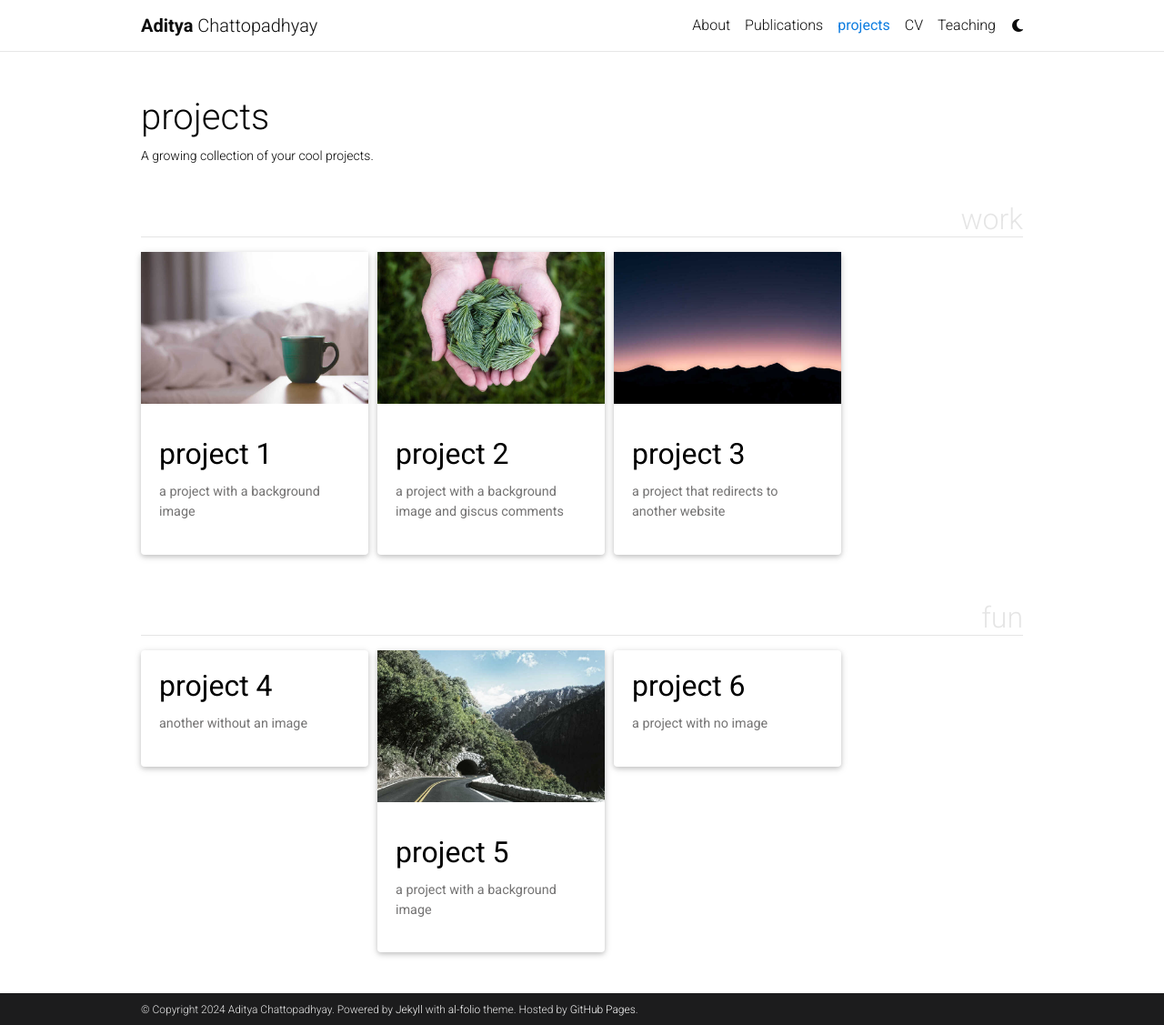
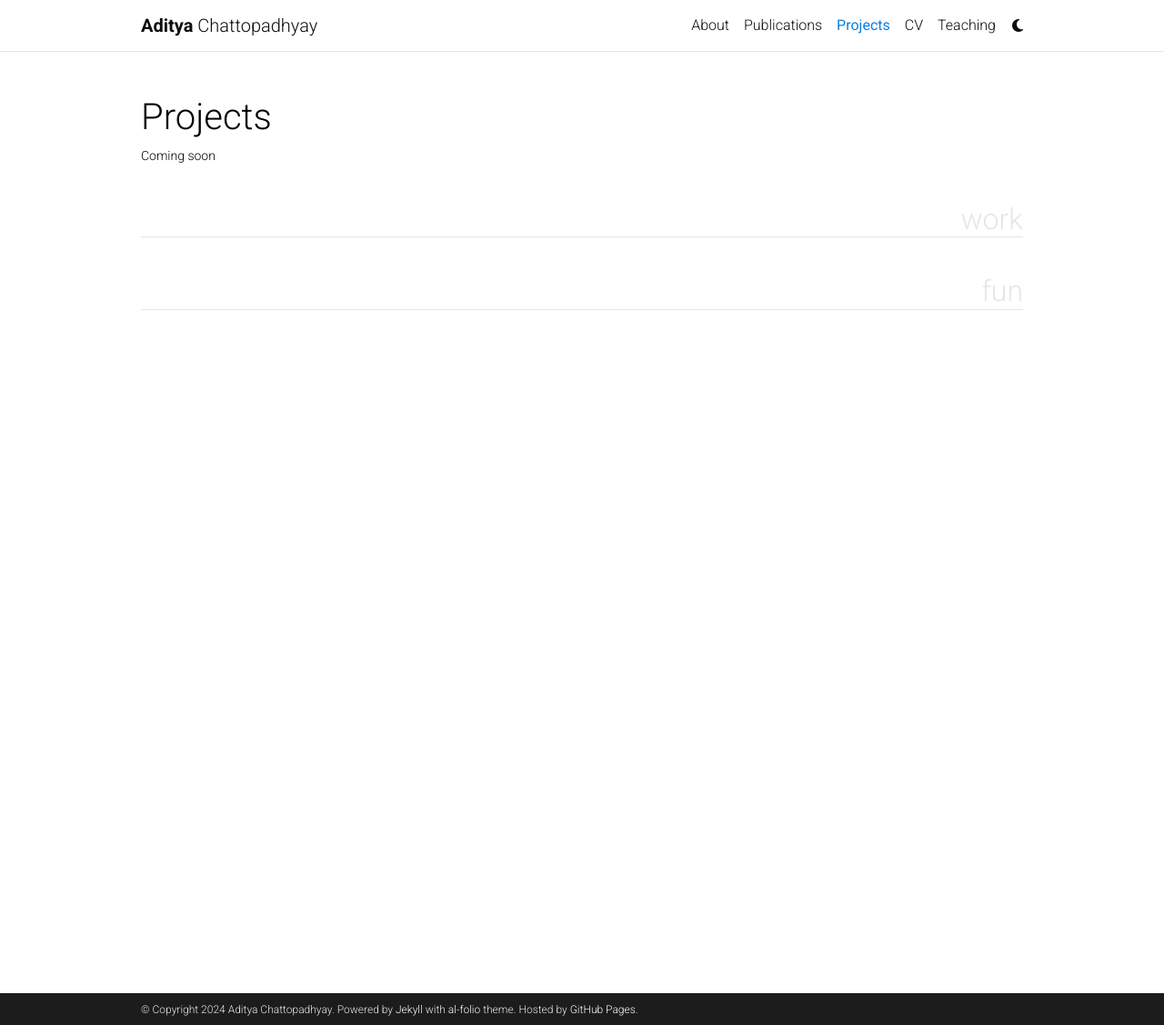
Before and after one commit to achatto1/achatto1.github.io, a Jekyll site: the page built from _pages/projects.md, in a window 1280 px wide and 1127 px high. Shown: the whole window at 91% size. Built offline with Jekyll 4.4.1, drawn with Linux system fonts in a browser that asks for light colours; full-size pictures stand in for the smaller copies a plugin makes; comment, search, counter and statistics services are not loaded; a style sheet for code colours, icons or effects is not loaded.

Commit message:
minor tweaks

````diff
--- a/_data/cv.yml
+++ b/_data/cv.yml
@@ -15,7 +15,7 @@
       institution: Johns Hopkins University
       year: 2024 (Expected)
       description:
-        - Thesis Advisor: Prof. René Vidal and Prof. Donald Geman
+        - [Advisor]: Prof. René Vidal and Prof. Donald Geman
         - Thesis: An Information-theoretic Framework for Designing Interpretable Predictors.
     - title: M.S. in Computational Natural Sciences
       institution: International Insitute of Information Technology, Hyderabad
--- a/_pages/projects.md
+++ b/_pages/projects.md
@@ -1,8 +1,8 @@
 ---
 layout: page
-title: projects
+title: Projects
 permalink: /projects/
-description: A growing collection of your cool projects.
+description: Coming soon
 nav: true
 nav_order: 3
 display_categories: [work, fun]
--- a/_projects/1_project.md
+++ /dev/null
@@ -1,81 +0,0 @@
----
-layout: page
-title: project 1
-description: a project with a background image
-img: assets/img/12.jpg
-importance: 1
-category: work
-related_publications: true
----
-
-Every project has a beautiful feature showcase page.
-It's easy to include images in a flexible 3-column grid format.
-Make your photos 1/3, 2/3, or full width.
-
-To give your project a background in the portfolio page, just add the img tag to the front matter like so:
-
-    ---
-    layout: page
-    title: project
-    description: a project with a background image
-    img: /assets/img/12.jpg
-    ---
-
-<div class="row">
-    <div class="col-sm mt-3 mt-md-0">
-        {% include figure.html path="assets/img/1.jpg" title="example image" class="img-fluid rounded z-depth-1" %}
-    </div>
-    <div class="col-sm mt-3 mt-md-0">
-        {% include figure.html path="assets/img/3.jpg" title="example image" class="img-fluid rounded z-depth-1" %}
-    </div>
-    <div class="col-sm mt-3 mt-md-0">
-        {% include figure.html path="assets/img/5.jpg" title="example image" class="img-fluid rounded z-depth-1" %}
-    </div>
-</div>
-<div class="caption">
-    Caption photos easily. On the left, a road goes through a tunnel. Middle, leaves artistically fall in a hipster photoshoot. Right, in another hipster photoshoot, a lumberjack grasps a handful of pine needles.
-</div>
-<div class="row">
-    <div class="col-sm mt-3 mt-md-0">
-        {% include figure.html path="assets/img/5.jpg" title="example image" class="img-fluid rounded z-depth-1" %}
-    </div>
-</div>
-<div class="caption">
-    This image can also have a caption. It's like magic.
-</div>
-
-You can also put regular text between your rows of images, even citations {% cite einstein1950meaning %}.
-Say you wanted to write a bit about your project before you posted the rest of the images.
-You describe how you toiled, sweated, *bled* for your project, and then... you reveal its glory in the next row of images.
-
-
-<div class="row justify-content-sm-center">
-    <div class="col-sm-8 mt-3 mt-md-0">
-        {% include figure.html path="assets/img/6.jpg" title="example image" class="img-fluid rounded z-depth-1" %}
-    </div>
-    <div class="col-sm-4 mt-3 mt-md-0">
-        {% include figure.html path="assets/img/11.jpg" title="example image" class="img-fluid rounded z-depth-1" %}
-    </div>
-</div>
-<div class="caption">
-    You can also have artistically styled 2/3 + 1/3 images, like these.
-</div>
-
-
-The code is simple.
-Just wrap your images with `<div class="col-sm">` and place them inside `<div class="row">` (read more about the <a href="https://getbootstrap.com/docs/4.4/layout/grid/">Bootstrap Grid</a> system).
-To make images responsive, add `img-fluid` class to each; for rounded corners and shadows use `rounded` and `z-depth-1` classes.
-Here's the code for the last row of images above:
-
-{% raw %}
-```html
-<div class="row justify-content-sm-center">
-    <div class="col-sm-8 mt-3 mt-md-0">
-        {% include figure.html path="assets/img/6.jpg" title="example image" class="img-fluid rounded z-depth-1" %}
-    </div>
-    <div class="col-sm-4 mt-3 mt-md-0">
-        {% include figure.html path="assets/img/11.jpg" title="example image" class="img-fluid rounded z-depth-1" %}
-    </div>
-</div>
-```
-{% endraw %}
--- a/_projects/2_project.md
+++ /dev/null
@@ -1,81 +0,0 @@
----
-layout: page
-title: project 2
-description: a project with a background image and giscus comments
-img: assets/img/3.jpg
-importance: 2
-category: work
-giscus_comments: true
----
-
-Every project has a beautiful feature showcase page.
-It's easy to include images in a flexible 3-column grid format.
-Make your photos 1/3, 2/3, or full width.
-
-To give your project a background in the portfolio page, just add the img tag to the front matter like so:
-
-    ---
-    layout: page
-    title: project
-    description: a project with a background image
-    img: /assets/img/12.jpg
-    ---
-
-<div class="row">
-    <div class="col-sm mt-3 mt-md-0">
-        {% include figure.html path="assets/img/1.jpg" title="example image" class="img-fluid rounded z-depth-1" %}
-    </div>
-    <div class="col-sm mt-3 mt-md-0">
-        {% include figure.html path="assets/img/3.jpg" title="example image" class="img-fluid rounded z-depth-1" %}
-    </div>
-    <div class="col-sm mt-3 mt-md-0">
-        {% include figure.html path="assets/img/5.jpg" title="example image" class="img-fluid rounded z-depth-1" %}
-    </div>
-</div>
-<div class="caption">
-    Caption photos easily. On the left, a road goes through a tunnel. Middle, leaves artistically fall in a hipster photoshoot. Right, in another hipster photoshoot, a lumberjack grasps a handful of pine needles.
-</div>
-<div class="row">
-    <div class="col-sm mt-3 mt-md-0">
-        {% include figure.html path="assets/img/5.jpg" title="example image" class="img-fluid rounded z-depth-1" %}
-    </div>
-</div>
-<div class="caption">
-    This image can also have a caption. It's like magic.
-</div>
-
-You can also put regular text between your rows of images.
-Say you wanted to write a little bit about your project before you posted the rest of the images.
-You describe how you toiled, sweated, *bled* for your project, and then... you reveal its glory in the next row of images.
-
-
-<div class="row justify-content-sm-center">
-    <div class="col-sm-8 mt-3 mt-md-0">
-        {% include figure.html path="assets/img/6.jpg" title="example image" class="img-fluid rounded z-depth-1" %}
-    </div>
-    <div class="col-sm-4 mt-3 mt-md-0">
-        {% include figure.html path="assets/img/11.jpg" title="example image" class="img-fluid rounded z-depth-1" %}
-    </div>
-</div>
-<div class="caption">
-    You can also have artistically styled 2/3 + 1/3 images, like these.
-</div>
-
-
-The code is simple.
-Just wrap your images with `<div class="col-sm">` and place them inside `<div class="row">` (read more about the <a href="https://getbootstrap.com/docs/4.4/layout/grid/">Bootstrap Grid</a> system).
-To make images responsive, add `img-fluid` class to each; for rounded corners and shadows use `rounded` and `z-depth-1` classes.
-Here's the code for the last row of images above:
-
-{% raw %}
-```html
-<div class="row justify-content-sm-center">
-    <div class="col-sm-8 mt-3 mt-md-0">
-        {% include figure.html path="assets/img/6.jpg" title="example image" class="img-fluid rounded z-depth-1" %}
-    </div>
-    <div class="col-sm-4 mt-3 mt-md-0">
-        {% include figure.html path="assets/img/11.jpg" title="example image" class="img-fluid rounded z-depth-1" %}
-    </div>
-</div>
-```
-{% endraw %}
--- a/_projects/4_project.md
+++ /dev/null
@@ -1,80 +0,0 @@
----
-layout: page
-title: project 4
-description: another without an image
-img:
-importance: 3
-category: fun
----
-
-Every project has a beautiful feature showcase page.
-It's easy to include images in a flexible 3-column grid format.
-Make your photos 1/3, 2/3, or full width.
-
-To give your project a background in the portfolio page, just add the img tag to the front matter like so:
-
-    ---
-    layout: page
-    title: project
-    description: a project with a background image
-    img: /assets/img/12.jpg
-    ---
-
-<div class="row">
-    <div class="col-sm mt-3 mt-md-0">
-        {% include figure.html path="assets/img/1.jpg" title="example image" class="img-fluid rounded z-depth-1" %}
-    </div>
-    <div class="col-sm mt-3 mt-md-0">
-        {% include figure.html path="assets/img/3.jpg" title="example image" class="img-fluid rounded z-depth-1" %}
-    </div>
-    <div class="col-sm mt-3 mt-md-0">
-        {% include figure.html path="assets/img/5.jpg" title="example image" class="img-fluid rounded z-depth-1" %}
-    </div>
-</div>
-<div class="caption">
-    Caption photos easily. On the left, a road goes through a tunnel. Middle, leaves artistically fall in a hipster photoshoot. Right, in another hipster photoshoot, a lumberjack grasps a handful of pine needles.
-</div>
-<div class="row">
-    <div class="col-sm mt-3 mt-md-0">
-        {% include figure.html path="assets/img/5.jpg" title="example image" class="img-fluid rounded z-depth-1" %}
-    </div>
-</div>
-<div class="caption">
-    This image can also have a caption. It's like magic.
-</div>
-
-You can also put regular text between your rows of images.
-Say you wanted to write a little bit about your project before you posted the rest of the images.
-You describe how you toiled, sweated, *bled* for your project, and then... you reveal its glory in the next row of images.
-
-
-<div class="row justify-content-sm-center">
-    <div class="col-sm-8 mt-3 mt-md-0">
-        {% include figure.html path="assets/img/6.jpg" title="example image" class="img-fluid rounded z-depth-1" %}
-    </div>
-    <div class="col-sm-4 mt-3 mt-md-0">
-        {% include figure.html path="assets/img/11.jpg" title="example image" class="img-fluid rounded z-depth-1" %}
-    </div>
-</div>
-<div class="caption">
-    You can also have artistically styled 2/3 + 1/3 images, like these.
-</div>
-
-
-The code is simple.
-Just wrap your images with `<div class="col-sm">` and place them inside `<div class="row">` (read more about the <a href="https://getbootstrap.com/docs/4.4/layout/grid/">Bootstrap Grid</a> system).
-To make images responsive, add `img-fluid` class to each; for rounded corners and shadows use `rounded` and `z-depth-1` classes.
-Here's the code for the last row of images above:
-
-{% raw %}
-```html
-<div class="row justify-content-sm-center">
-    <div class="col-sm-8 mt-3 mt-md-0">
-        {% include figure.html path="assets/img/6.jpg" title="example image" class="img-fluid rounded z-depth-1" %}
-    </div>
-    <div class="col-sm-4 mt-3 mt-md-0">
-        {% include figure.html path="assets/img/11.jpg" title="example image" class="img-fluid rounded z-depth-1" %}
-    </div>
-</div>
-```
-{% endraw %}
--- a/_projects/5_project.md
+++ /dev/null
@@ -1,80 +0,0 @@
----
-layout: page
-title: project 5
-description: a project with a background image
-img: assets/img/1.jpg
-importance: 3
-category: fun
----
-
-Every project has a beautiful feature showcase page.
-It's easy to include images in a flexible 3-column grid format.
-Make your photos 1/3, 2/3, or full width.
-
-To give your project a background in the portfolio page, just add the img tag to the front matter like so:
-
-    ---
-    layout: page
-    title: project
-    description: a project with a background image
-    img: /assets/img/12.jpg
-    ---
-
-<div class="row">
-    <div class="col-sm mt-3 mt-md-0">
-        {% include figure.html path="assets/img/1.jpg" title="example image" class="img-fluid rounded z-depth-1" %}
-    </div>
-    <div class="col-sm mt-3 mt-md-0">
-        {% include figure.html path="assets/img/3.jpg" title="example image" class="img-fluid rounded z-depth-1" %}
-    </div>
-    <div class="col-sm mt-3 mt-md-0">
-        {% include figure.html path="assets/img/5.jpg" title="example image" class="img-fluid rounded z-depth-1" %}
-    </div>
-</div>
-<div class="caption">
-    Caption photos easily. On the left, a road goes through a tunnel. Middle, leaves artistically fall in a hipster photoshoot. Right, in another hipster photoshoot, a lumberjack grasps a handful of pine needles.
-</div>
-<div class="row">
-    <div class="col-sm mt-3 mt-md-0">
-        {% include figure.html path="assets/img/5.jpg" title="example image" class="img-fluid rounded z-depth-1" %}
-    </div>
-</div>
-<div class="caption">
-    This image can also have a caption. It's like magic.
-</div>
-
-You can also put regular text between your rows of images.
-Say you wanted to write a little bit about your project before you posted the rest of the images.
-You describe how you toiled, sweated, *bled* for your project, and then... you reveal its glory in the next row of images.
-
-
-<div class="row justify-content-sm-center">
-    <div class="col-sm-8 mt-3 mt-md-0">
-        {% include figure.html path="assets/img/6.jpg" title="example image" class="img-fluid rounded z-depth-1" %}
-    </div>
-    <div class="col-sm-4 mt-3 mt-md-0">
-        {% include figure.html path="assets/img/11.jpg" title="example image" class="img-fluid rounded z-depth-1" %}
-    </div>
-</div>
-<div class="caption">
-    You can also have artistically styled 2/3 + 1/3 images, like these.
-</div>
-
-
-The code is simple.
-Just wrap your images with `<div class="col-sm">` and place them inside `<div class="row">` (read more about the <a href="https://getbootstrap.com/docs/4.4/layout/grid/">Bootstrap Grid</a> system).
-To make images responsive, add `img-fluid` class to each; for rounded corners and shadows use `rounded` and `z-depth-1` classes.
-Here's the code for the last row of images above:
-
-{% raw %}
-```html
-<div class="row justify-content-sm-center">
-    <div class="col-sm-8 mt-3 mt-md-0">
-        {% include figure.html path="assets/img/6.jpg" title="example image" class="img-fluid rounded z-depth-1" %}
-    </div>
-    <div class="col-sm-4 mt-3 mt-md-0">
-        {% include figure.html path="assets/img/11.jpg" title="example image" class="img-fluid rounded z-depth-1" %}
-    </div>
-</div>
-```
-{% endraw %}
--- a/_projects/6_project.md
+++ /dev/null
@@ -1,80 +0,0 @@
----
-layout: page
-title: project 6
-description: a project with no image
-img:
-importance: 4
-category: fun
----
-
-Every project has a beautiful feature showcase page.
-It's easy to include images in a flexible 3-column grid format.
-Make your photos 1/3, 2/3, or full width.
-
-To give your project a background in the portfolio page, just add the img tag to the front matter like so:
-
-    ---
-    layout: page
-    title: project
-    description: a project with a background image
-    img: /assets/img/12.jpg
-    ---
-
-<div class="row">
-    <div class="col-sm mt-3 mt-md-0">
-        {% include figure.html path="assets/img/1.jpg" title="example image" class="img-fluid rounded z-depth-1" %}
-    </div>
-    <div class="col-sm mt-3 mt-md-0">
-        {% include figure.html path="assets/img/3.jpg" title="example image" class="img-fluid rounded z-depth-1" %}
-    </div>
-    <div class="col-sm mt-3 mt-md-0">
-        {% include figure.html path="assets/img/5.jpg" title="example image" class="img-fluid rounded z-depth-1" %}
-    </div>
-</div>
-<div class="caption">
-    Caption photos easily. On the left, a road goes through a tunnel. Middle, leaves artistically fall in a hipster photoshoot. Right, in another hipster photoshoot, a lumberjack grasps a handful of pine needles.
-</div>
-<div class="row">
-    <div class="col-sm mt-3 mt-md-0">
-        {% include figure.html path="assets/img/5.jpg" title="example image" class="img-fluid rounded z-depth-1" %}
-    </div>
-</div>
-<div class="caption">
-    This image can also have a caption. It's like magic.
-</div>
-
-You can also put regular text between your rows of images.
-Say you wanted to write a little bit about your project before you posted the rest of the images.
-You describe how you toiled, sweated, *bled* for your project, and then... you reveal its glory in the next row of images.
-
-
-<div class="row justify-content-sm-center">
-    <div class="col-sm-8 mt-3 mt-md-0">
-        {% include figure.html path="assets/img/6.jpg" title="example image" class="img-fluid rounded z-depth-1" %}
-    </div>
-    <div class="col-sm-4 mt-3 mt-md-0">
-        {% include figure.html path="assets/img/11.jpg" title="example image" class="img-fluid rounded z-depth-1" %}
-    </div>
-</div>
-<div class="caption">
-    You can also have artistically styled 2/3 + 1/3 images, like these.
-</div>
-
-
-The code is simple.
-Just wrap your images with `<div class="col-sm">` and place them inside `<div class="row">` (read more about the <a href="https://getbootstrap.com/docs/4.4/layout/grid/">Bootstrap Grid</a> system).
-To make images responsive, add `img-fluid` class to each; for rounded corners and shadows use `rounded` and `z-depth-1` classes.
-Here's the code for the last row of images above:
-
-{% raw %}
-```html
-<div class="row justify-content-sm-center">
-    <div class="col-sm-8 mt-3 mt-md-0">
-        {% include figure.html path="assets/img/6.jpg" title="example image" class="img-fluid rounded z-depth-1" %}
-    </div>
-    <div class="col-sm-4 mt-3 mt-md-0">
-        {% include figure.html path="assets/img/11.jpg" title="example image" class="img-fluid rounded z-depth-1" %}
-    </div>
-</div>
-```
-{% endraw %}
````
Also changed, not shown: _projects/3_project.md (deleted, +0 -81 lines).
